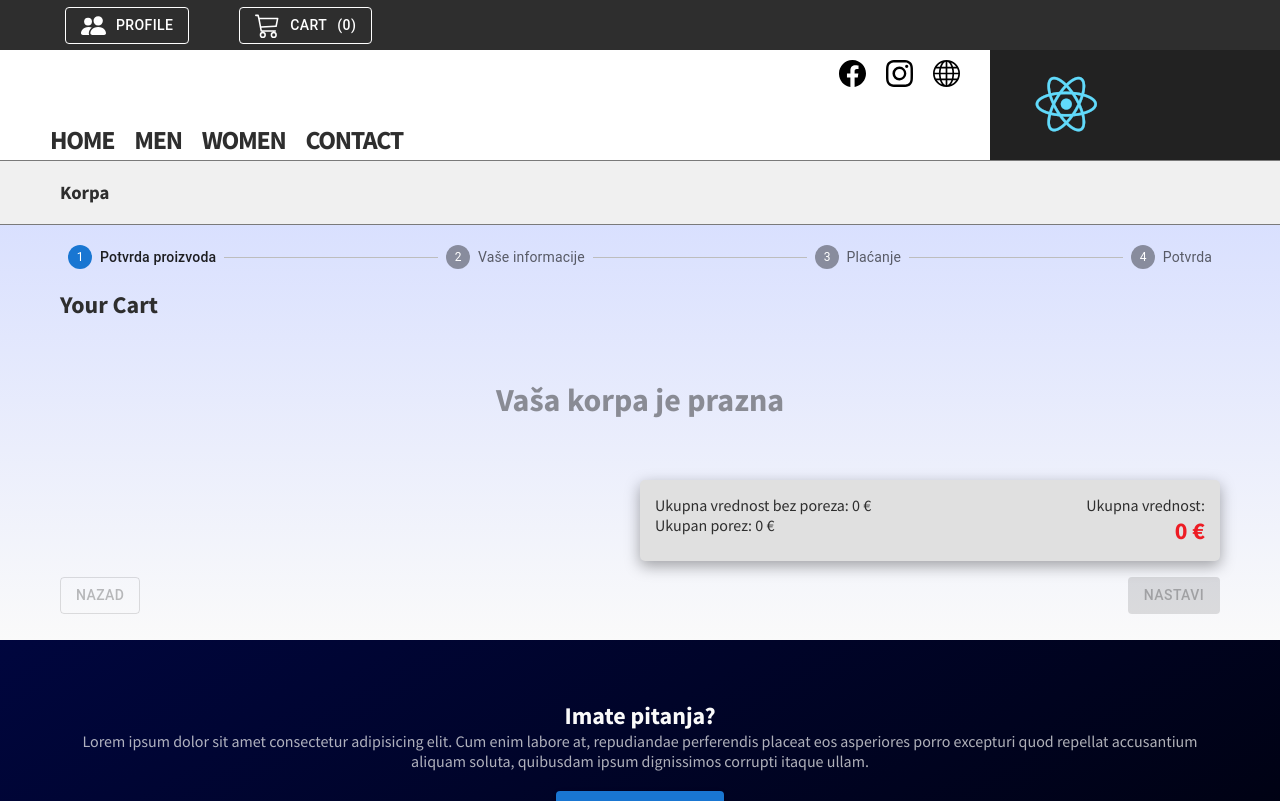
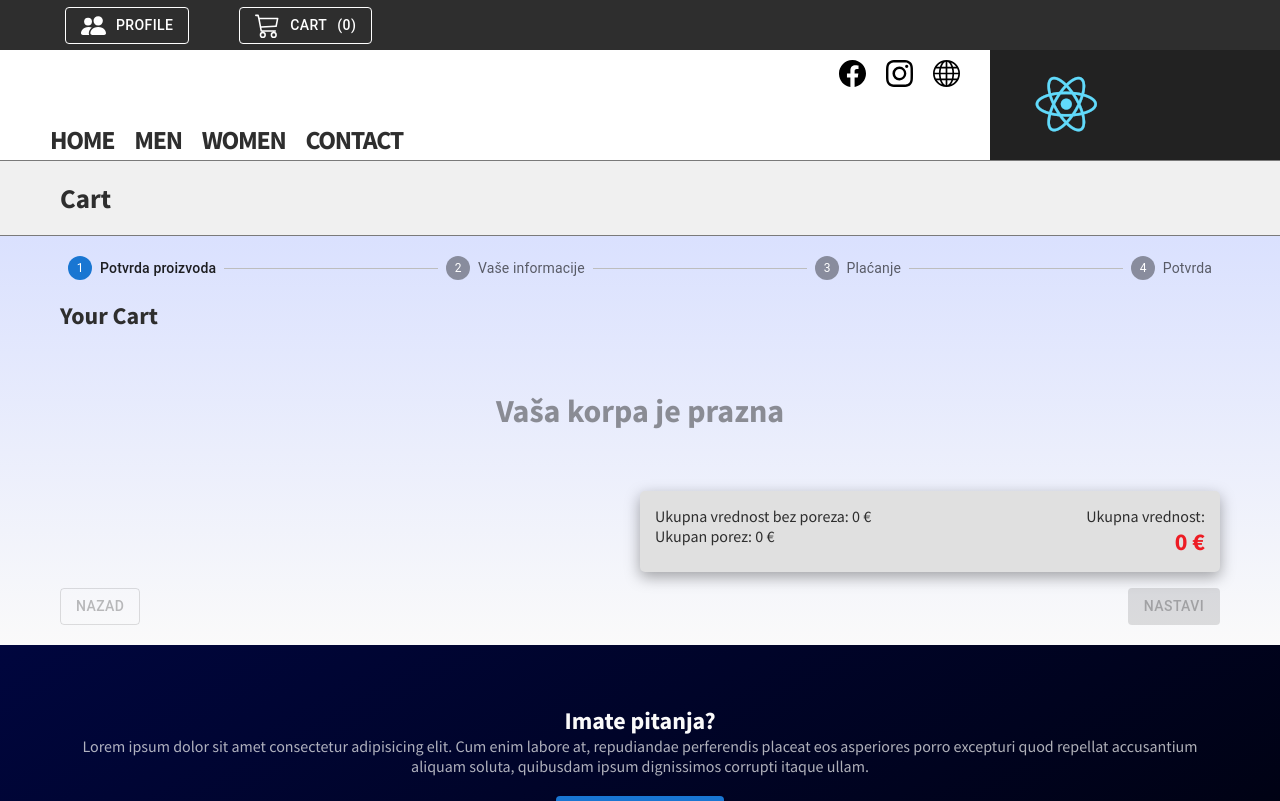
Before and after one commit to sasasladic/store, a React (Create React App) app: page /cart in a window 1280 px wide. Shown: the top 801 px of the page. Built offline with nearby package versions, Linux system fonts and the light colour scheme.

Commit message:
Minor updates on Cart

```diff
--- a/src/components/Cart/CartComponent.js
+++ b/src/components/Cart/CartComponent.js
@@ -15,6 +15,8 @@ const CartComponent = () => {
   const [activeStep, setActiveStep] = useState(0);
   const [skipped, setSkipped] = useState(new Set());
   const cart = useSelector(state => state.cart.cartLength);
+  const user = useSelector(state => state.auth)
+  console.log(user);
 
   const handleNext = () => {
     let newSkipped = skipped;
@@ -32,7 +34,7 @@ const CartComponent = () => {
 
   return <div className='cart'>
     <div className="subheader">
-      <h3 className="subheaderInner">Korpa</h3>
+      <h1 className="subheaderInner">Cart</h1>
     </div>
     <div className='cartInner'>
       <div className="stepper">
--- a/src/components/Cart/ProductConfirm.js
+++ b/src/components/Cart/ProductConfirm.js
@@ -64,6 +64,8 @@ const ProductConfirm = () => {
     totalPrice += cartData[key].count * cartData[key].price;
   })
 
+  console.log(totalPrice);
+
   return <div className='productConfirm'>
     <h2>Your Cart</h2>
     <div className='gridList'>
--- a/src/index.css
+++ b/src/index.css
@@ -55,6 +55,9 @@ a{
   padding-left: 20px;
   max-width: 1200px;
   margin: 0 auto;
+}
+.subheaderInner h1, h1.subheaderInner{
+  font-size: 27px;
 }
 div.hide{
   display: none;
```
